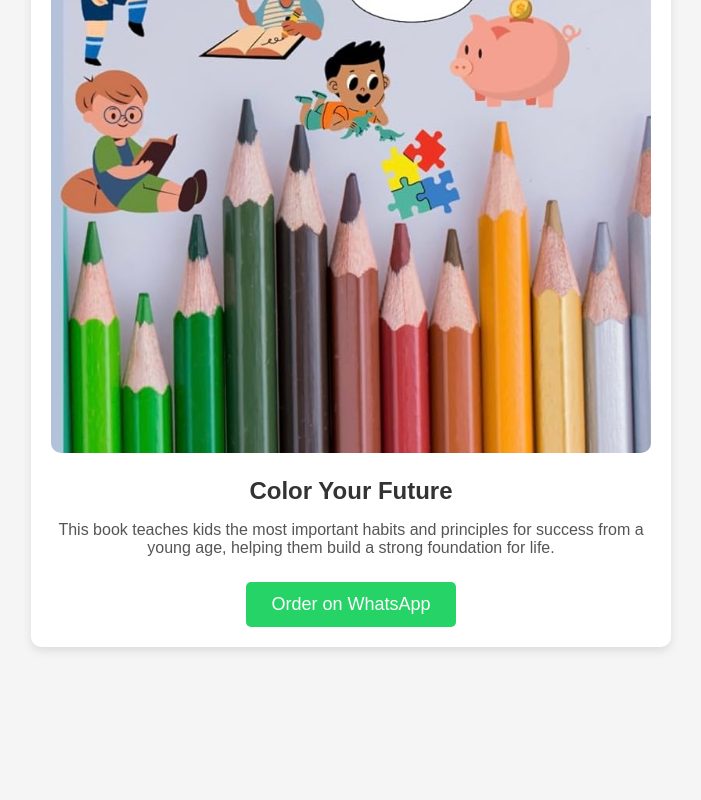
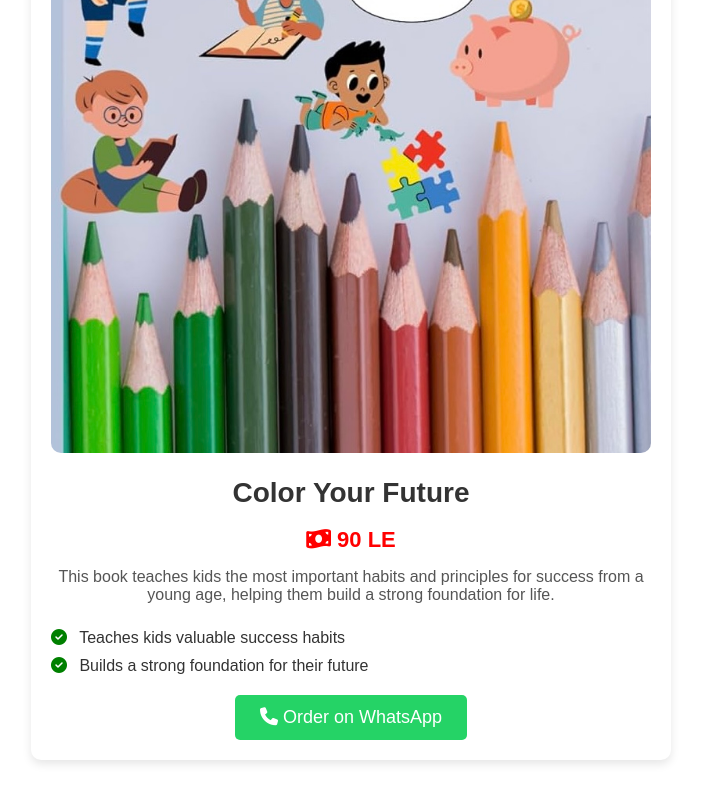
Before and after one commit to mahmoudgi188/The-book, a plain HTML site: page index.html in a window 1280 px wide. Shown: the part 381-1181 px from the top of the page, without its empty margins (289-990 px from the left). Before the commit the page ends 1068 px from the top, so only its background shows below. Drawn offline with Linux system fonts and the light colour scheme.

Commit message:
Update index.html

```diff
--- a/index.html
+++ b/index.html
@@ -4,12 +4,14 @@
   <meta charset="UTF-8">
   <meta name="viewport" content="width=device-width, initial-scale=1">
   <title>My Book</title>
+  <!-- Font Awesome for icons -->
+  <link rel="stylesheet" href="https://cdnjs.cloudflare.com/ajax/libs/font-awesome/6.4.0/css/all.min.css">
   <style>
     body {
       font-family: Arial, sans-serif;
       margin: 0;
       padding: 0;
-      background: #f5f5f5;
+      background: #ffffff; /* White background */
       text-align: center;
     }
     .container {
@@ -26,13 +28,20 @@
     }
     h1 {
       margin-top: 20px;
-      font-size: 24px;
+      font-size: 28px;
+      font-weight: bold; /* Bold font */
       color: #333;
     }
     p {
       font-size: 16px;
       color: #555;
       margin: 15px 0 25px;
+    }
+    .price {
+      font-size: 22px;
+      font-weight: bold;
+      color: red;
+      margin: 15px 0;
     }
     .btn {
       display: inline-block;
@@ -47,6 +56,19 @@
     .btn:hover {
       background: #1ebe5d;
     }
+    .features {
+      text-align: left;
+      margin: 20px 0;
+    }
+    .features p {
+      font-size: 16px;
+      margin: 10px 0;
+      color: #333;
+    }
+    .features i {
+      color: green;
+      margin-right: 8px;
+    }
   </style>
 </head>
 <body>
@@ -57,11 +79,20 @@
     <!-- Book name -->
     <h1>Color Your Future</h1>
 
+    <!-- Price -->
+    <p class="price"><i class="fas fa-money-bill-wave"></i> 90 LE</p>
+
     <!-- Small description -->
     <p>This book teaches kids the most important habits and principles for success from a young age, helping them build a strong foundation for life.</p>
 
-    <!-- WhatsApp button (replace YOURNUMBER with your phone number) -->
-    <a href="https://wa.me/201011432236" class="btn" target="_blank">Order on WhatsApp</a>
+    <!-- What you will get -->
+    <div class="features">
+      <p><i class="fas fa-check-circle"></i> Teaches kids valuable success habits</p>
+      <p><i class="fas fa-check-circle"></i> Builds a strong foundation for their future</p>
+    </div>
+
+    <!-- WhatsApp button -->
+    <a href="https://wa.me/201011432236" class="btn"><i class="fas fa-phone"></i> Order on WhatsApp</a>
   </div>
 </body>
 </html>
```
